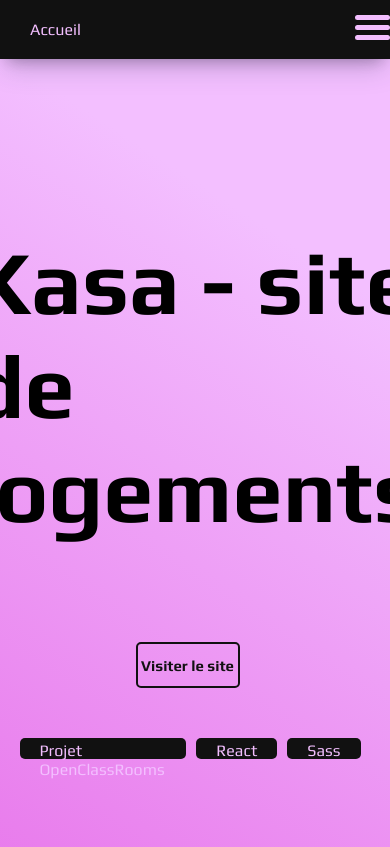
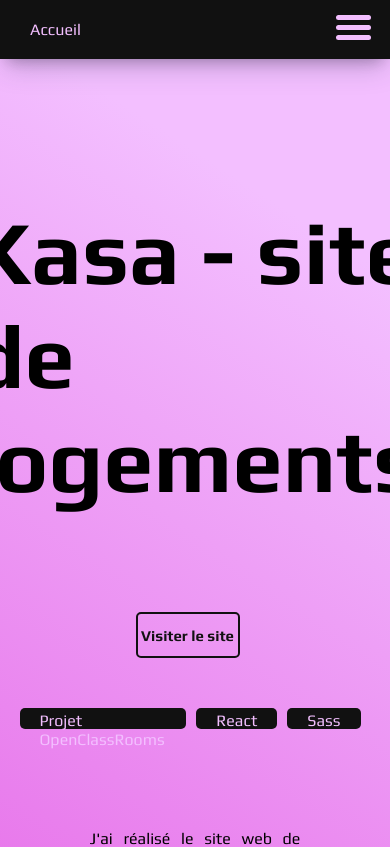
Before and after one commit to AmaryllisPittin/AmaDev-Portfolio, a React (Create React App) app: page /realisation/598a5d8a-e2ae-4acf-801f-82a497a9cf0d in a window 390 px wide. Shown: the top 847 px of the page. Built offline with nearby package versions, Linux system fonts and the light colour scheme.

Commit message:
retouches du menu burger

```diff
--- a/src/App.js
+++ b/src/App.js
@@ -6,7 +6,6 @@
 import PageRealisation from "./pages/PageRealisation";
 import NotFound from "./pages/NotFound";
 import Footer from "./components/Footer";
-import BurgerMenu from "./components/BurgerMenu";
 import ScrollToTop from "./components/ScrollToTop";
 
 const App = () => {
@@ -14,7 +13,6 @@
     <Router>
       <ScrollToTop />
       <Topbar />
-      <BurgerMenu />
       <Routes>
         <Route path="/" element={<Home />} />
         <Route path="/realisation/:id" element={<PageRealisation data={dataTab} />} />
--- a/src/components/BurgerMenu.jsx
+++ b/src/components/BurgerMenu.jsx
@@ -9,7 +9,7 @@
   };
 
   return (
-    <div>
+    <div className="burger-menu" style={{position:'absolute', top: '0', right: '48px'}}>
       <ul>
         <li className="menu-icon" onClick={toggleMenu}>
           <div className="bar"></div>
--- a/src/components/Topbar.jsx
+++ b/src/components/Topbar.jsx
@@ -1,5 +1,6 @@
 import React from "react";
 import { HashLink as Link } from 'react-router-hash-link';
+import BurgerMenu from "./BurgerMenu";
 
 const Topbar = () => {
   return (
@@ -27,6 +28,8 @@
           <Link className="topbar-link" smooth to="/#contact">Contact</Link>
         </li>
       </ul>
+
+      <BurgerMenu />
     </div>
   );
 };
--- a/src/sass/dimensions-spacing.scss
+++ b/src/sass/dimensions-spacing.scss
@@ -151,7 +151,6 @@
 }
 
 .services,
-.realisations,
 .competences,
 .formation {
     @media all and (max-width: $tablet-breakpoint) {
@@ -218,6 +217,7 @@
     border-radius:10px;
     @media (max-width: $tablet-breakpoint) {
         height:260px;
+        margin-bottom: 20px;
     }
 }
 
@@ -225,6 +225,12 @@
     height: 340px;
     width:300px;
     border-radius:10px;
+    @media (max-width: $tablet-breakpoint) {
+        width:200px;
+    }
+    @media (max-width: $tablet-breakpoint) {
+        width:300px;
+    }
     &::before {
         content: "";
         top: 0;
@@ -424,10 +430,10 @@
 }
 
 .dropdown-menu__container {
-    width: 43%;
-    height: 55%;
-    right: 0;
-    top: 59px;
+    width: 300px;
+    height: 300px;
+    right: -30px;
+    top: 56px;
 }
 
 .container-link {
--- a/src/sass/merging.scss
+++ b/src/sass/merging.scss
@@ -33,6 +33,12 @@
 .footer-form__input-select,
 .card-container {
     @include flex-and-row;
+}
+
+.card-container {
+    @media all and (max-width: $mobile-breakpoint) {
+        @include flex-and-column;
+    }
 }
 
 .banner-welcome,
@@ -203,3 +209,10 @@
         display:none;
     }
 }
+
+.burger-menu {
+    display:none;
+    @media (max-width: 768px) {
+        display:block;
+    }
+}
```
